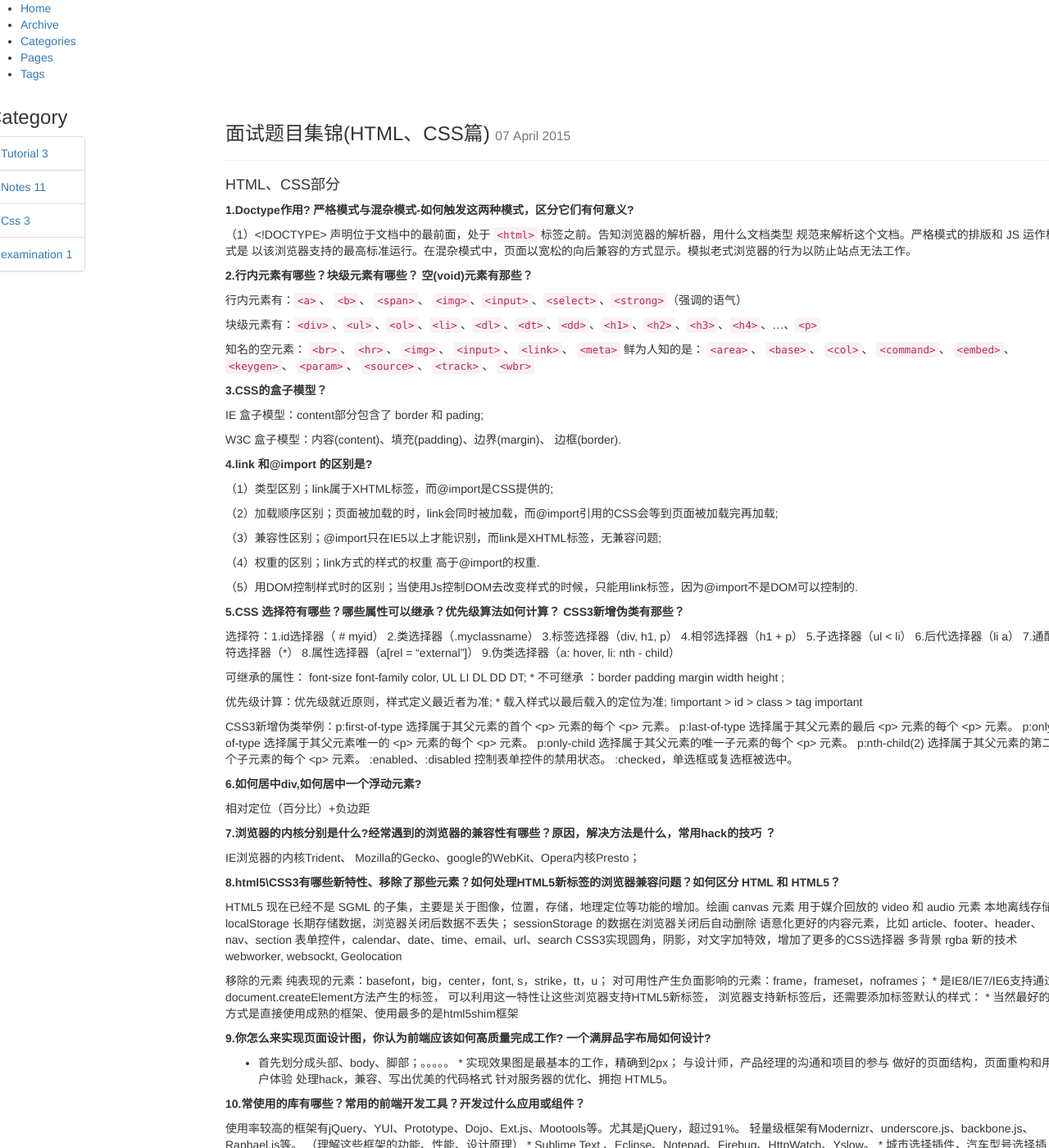
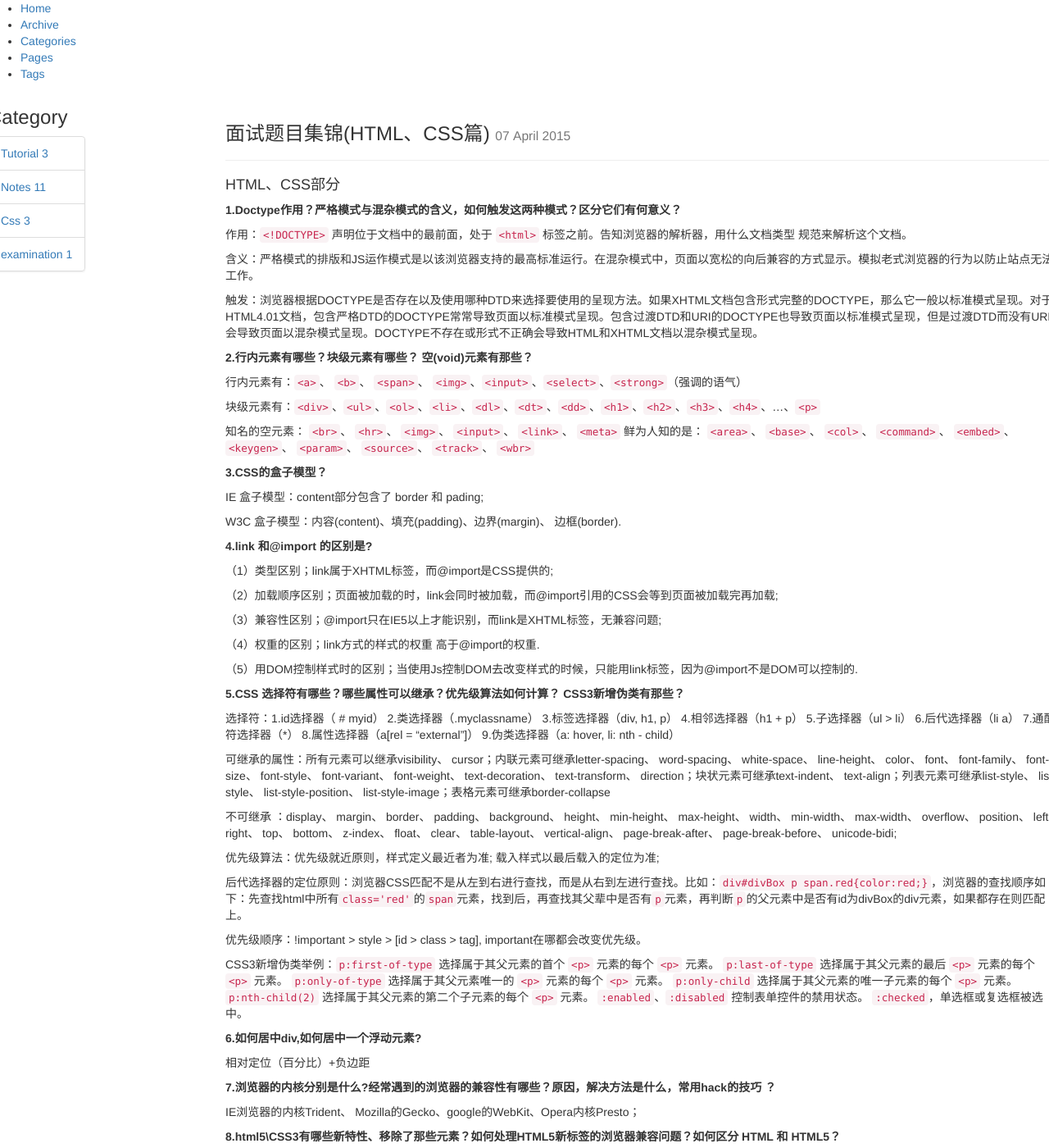
Before and after one commit to Tim-Ju/tim-ju.github.io, a Jekyll site: the page built from _posts/2015-04-07-2.md, in a window 1280 px wide and 1400 px high. Shown: the whole window at 82% size. Built offline with Jekyll 4.4.1, drawn with Linux system fonts in a browser that asks for light colours; nearby versions of some CDN libraries; library files that are not in the unit come from our copies; comment, search, counter and statistics services are not loaded.

Commit message:
2015-04-07-2.md update

```diff
--- a/_posts/2015-04-07-2.md
+++ b/_posts/2015-04-07-2.md
@@ -9,9 +9,13 @@ tags : [html, css, js]
 
 ####HTML、CSS部分
 
-**1.Doctype作用? 严格模式与混杂模式-如何触发这两种模式，区分它们有何意义?**
+**1.Doctype作用？严格模式与混杂模式的含义，如何触发这两种模式？区分它们有何意义？**
 
-（1）<!DOCTYPE> 声明位于文档中的最前面，处于 `<html>` 标签之前。告知浏览器的解析器，用什么文档类型 规范来解析这个文档。严格模式的排版和 JS 运作模式是 以该浏览器支持的最高标准运行。在混杂模式中，页面以宽松的向后兼容的方式显示。模拟老式浏览器的行为以防止站点无法工作。
+作用：`<!DOCTYPE>` 声明位于文档中的最前面，处于 `<html>` 标签之前。告知浏览器的解析器，用什么文档类型 规范来解析这个文档。
+
+含义：严格模式的排版和JS运作模式是以该浏览器支持的最高标准运行。在混杂模式中，页面以宽松的向后兼容的方式显示。模拟老式浏览器的行为以防止站点无法工作。
+
+触发：浏览器根据DOCTYPE是否存在以及使用哪种DTD来选择要使用的呈现方法。如果XHTML文档包含形式完整的DOCTYPE，那么它一般以标准模式呈现。对于HTML4.01文档，包含严格DTD的DOCTYPE常常导致页面以标准模式呈现。包含过渡DTD和URI的DOCTYPE也导致页面以标准模式呈现，但是过渡DTD而没有URI会导致页面以混杂模式呈现。DOCTYPE不存在或形式不正确会导致HTML和XHTML文档以混杂模式呈现。
 
 **2.行内元素有哪些？块级元素有哪些？ 空(void)元素有那些？**
 
@@ -41,13 +45,19 @@ W3C 盒子模型：内容(content)、填充(padding)、边界(margin)、 边框(
 
 **5.CSS 选择符有哪些？哪些属性可以继承？优先级算法如何计算？ CSS3新增伪类有那些？**
 
-选择符：1.id选择器（ # myid） 2.类选择器（.myclassname） 3.标签选择器（div, h1, p） 4.相邻选择器（h1 + p） 5.子选择器（ul < li） 6.后代选择器（li a） 7.通配符选择器（*） 8.属性选择器（a[rel = "external"]） 9.伪类选择器（a: hover, li: nth - child）
+选择符：1.id选择器（ # myid） 2.类选择器（.myclassname） 3.标签选择器（div, h1, p） 4.相邻选择器（h1 + p） 5.子选择器（ul > li） 6.后代选择器（li a） 7.通配符选择器（*） 8.属性选择器（a[rel = "external"]） 9.伪类选择器（a: hover, li: nth - child）
 
-可继承的属性： font-size font-family color, UL LI DL DD DT; * 不可继承 ：border padding margin width height ;
+可继承的属性：所有元素可以继承visibility、 cursor；内联元素可继承letter-spacing、 word-spacing、 white-space、 line-height、 color、 font、 font-family、 font-size、 font-style、 font-variant、 font-weight、 text-decoration、 text-transform、 direction；块状元素可继承text-indent、 text-align；列表元素可继承list-style、 list-style、 list-style-position、 list-style-image；表格元素可继承border-collapse
 
-优先级计算：优先级就近原则，样式定义最近者为准; * 载入样式以最后载入的定位为准; !important > id > class > tag important
+不可继承 ：display、 margin、 border、 padding、 background、 height、 min-height、 max-height、 width、 min-width、 max-width、 overflow、 position、 left、 right、 top、 bottom、 z-index、 float、 clear、 table-layout、 vertical-align、 page-break-after、 page-break-before、 unicode-bidi;
 
-CSS3新增伪类举例：p:first-of-type 选择属于其父元素的首个 <p> 元素的每个 <p> 元素。 p:last-of-type 选择属于其父元素的最后 <p> 元素的每个 <p> 元素。 p:only-of-type 选择属于其父元素唯一的 <p> 元素的每个 <p> 元素。 p:only-child 选择属于其父元素的唯一子元素的每个 <p> 元素。 p:nth-child(2) 选择属于其父元素的第二个子元素的每个 <p> 元素。 :enabled、:disabled 控制表单控件的禁用状态。 :checked，单选框或复选框被选中。
+优先级算法：优先级就近原则，样式定义最近者为准; 载入样式以最后载入的定位为准;
+
+后代选择器的定位原则：浏览器CSS匹配不是从左到右进行查找，而是从右到左进行查找。比如：`div#divBox p span.red{color:red;}`，浏览器的查找顺序如下：先查找html中所有`class='red'`的`span`元素，找到后，再查找其父辈中是否有`p`元素，再判断`p`的父元素中是否有id为divBox的div元素，如果都存在则匹配上。
+
+优先级顺序：!important > style > [id > class > tag], important在哪都会改变优先级。
+
+CSS3新增伪类举例：`p:first-of-type` 选择属于其父元素的首个 `<p>` 元素的每个 `<p>` 元素。 `p:last-of-type` 选择属于其父元素的最后 `<p>` 元素的每个 `<p>` 元素。 `p:only-of-type` 选择属于其父元素唯一的 `<p>` 元素的每个 `<p>` 元素。 `p:only-child` 选择属于其父元素的唯一子元素的每个 `<p>` 元素。 `p:nth-child(2)` 选择属于其父元素的第二个子元素的每个 `<p>` 元素。 `:enabled`、`:disabled` 控制表单控件的禁用状态。 `:checked`，单选框或复选框被选中。
 
 **6.如何居中div,如何居中一个浮动元素?**
 
```
